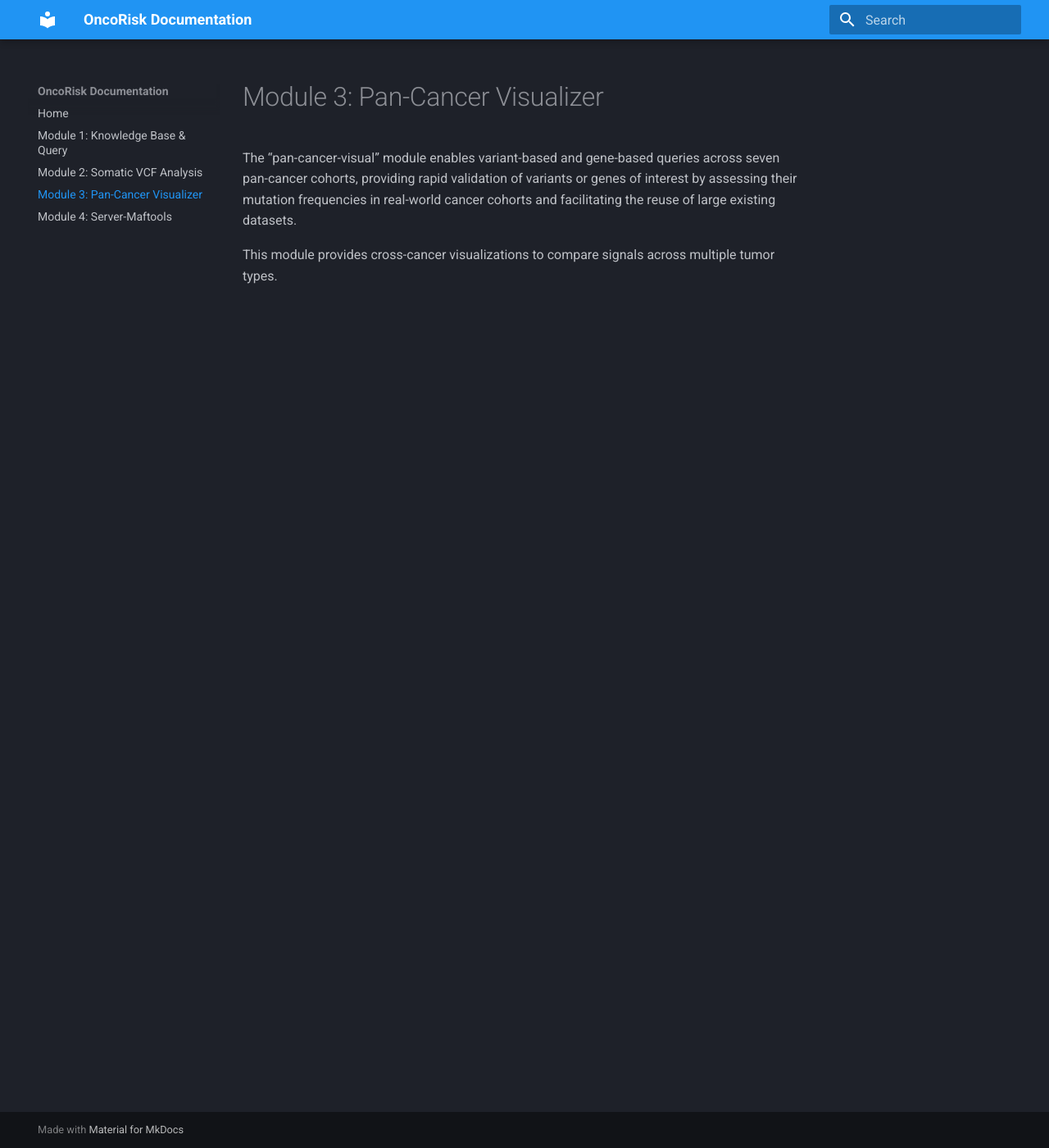
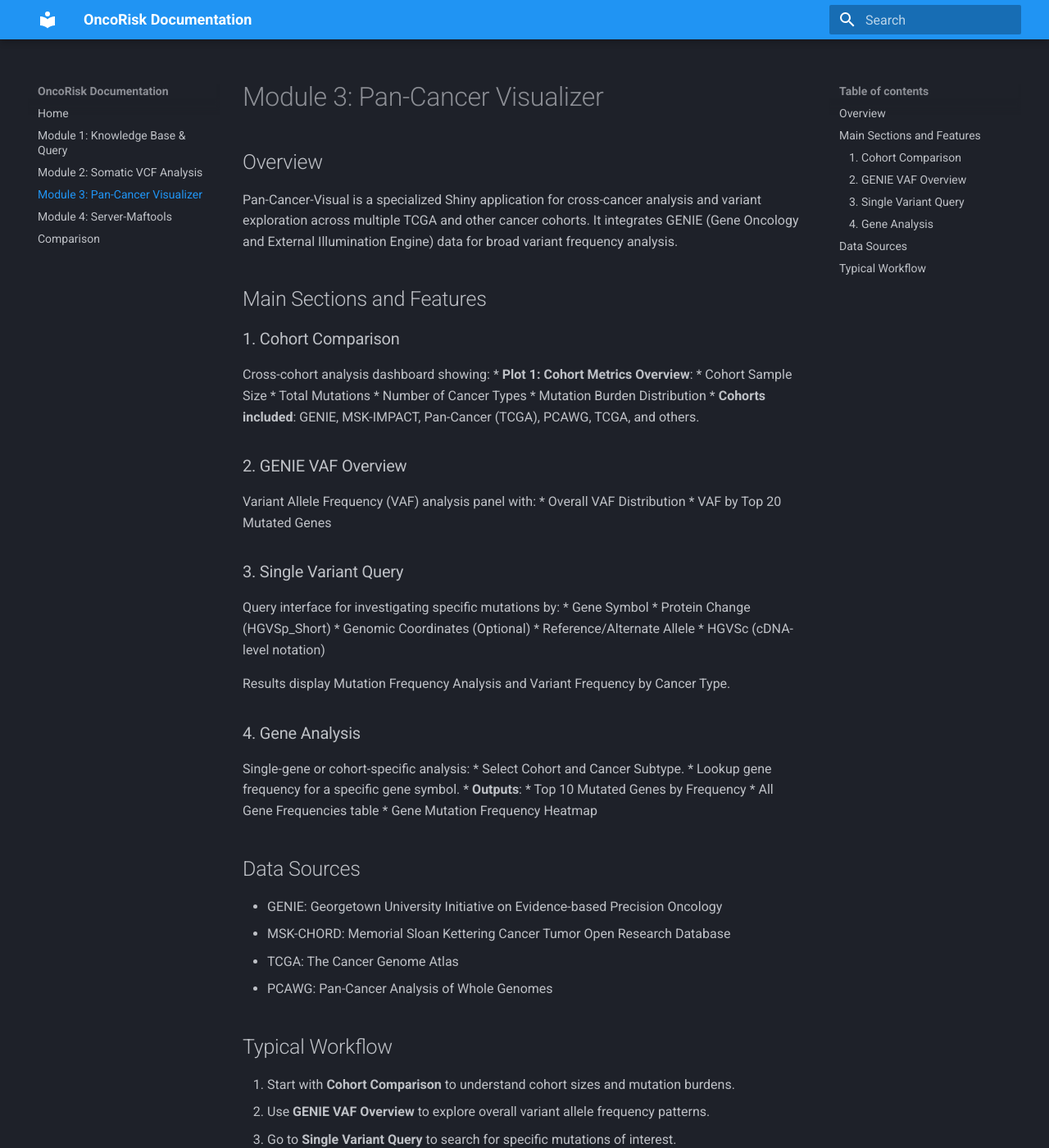
Before and after one commit to xiyasong/OncoRisk, an MkDocs documentation site: the page built from docs/module3_pancancer_visual.md, in a window 1280 px wide and 1400 px high. Shown: the whole window at 82% size. Built offline with MkDocs 1.6.1 and Material for MkDocs 9.7.7, drawn with Linux system fonts in a browser that asks for light colours; some of the changed text lies outside the part shown.

Commit message:
Update Maftools and Pan-Cancer docs, add comparison

```diff
--- a/docs/module3_pancancer_visual.md
+++ b/docs/module3_pancancer_visual.md
@@ -1,5 +1,51 @@
 # Module 3: Pan-Cancer Visualizer
 
-The “pan-cancer-visual” module enables variant-based and gene-based queries across seven pan-cancer cohorts, providing rapid validation of variants or genes of interest by assessing their mutation frequencies in real-world cancer cohorts and facilitating the reuse of large existing datasets.
+## Overview
+Pan-Cancer-Visual is a specialized Shiny application for cross-cancer analysis and variant exploration across multiple TCGA and other cancer cohorts. It integrates GENIE (Gene Oncology and External Illumination Engine) data for broad variant frequency analysis.
 
-This module provides cross-cancer visualizations to compare signals across multiple tumor types.
+## Main Sections and Features
+### 1. Cohort Comparison
+Cross-cohort analysis dashboard showing:
+*   **Plot 1: Cohort Metrics Overview**:
+    *   Cohort Sample Size
+    *   Total Mutations
+    *   Number of Cancer Types
+    *   Mutation Burden Distribution
+*   **Cohorts included**: GENIE, MSK-IMPACT, Pan-Cancer (TCGA), PCAWG, TCGA, and others.
+
+### 2. GENIE VAF Overview
+Variant Allele Frequency (VAF) analysis panel with:
+*   Overall VAF Distribution
+*   VAF by Top 20 Mutated Genes
+
+### 3. Single Variant Query
+Query interface for investigating specific mutations by:
+*   Gene Symbol
+*   Protein Change (HGVSp_Short)
+*   Genomic Coordinates (Optional)
+*   Reference/Alternate Allele
+*   HGVSc (cDNA-level notation)
+
+Results display Mutation Frequency Analysis and Variant Frequency by Cancer Type.
+
+### 4. Gene Analysis
+Single-gene or cohort-specific analysis:
+*   Select Cohort and Cancer Subtype.
+*   Lookup gene frequency for a specific gene symbol.
+*   **Outputs**:
+    *   Top 10 Mutated Genes by Frequency
+    *   All Gene Frequencies table
+    *   Gene Mutation Frequency Heatmap
+
+## Data Sources
+*   GENIE: Georgetown University Initiative on Evidence-based Precision Oncology
+*   MSK-CHORD: Memorial Sloan Kettering Cancer Tumor Open Research Database
+*   TCGA: The Cancer Genome Atlas
+*   PCAWG: Pan-Cancer Analysis of Whole Genomes
+
+## Typical Workflow
+1.  Start with **Cohort Comparison** to understand cohort sizes and mutation burdens.
+2.  Use **GENIE VAF Overview** to explore overall variant allele frequency patterns.
+3.  Go to **Single Variant Query** to search for specific mutations of interest.
+4.  Use **Gene Analysis** to explore gene-level mutation frequencies.
+5.  Review generated visualizations (heatmaps, bar charts, frequency tables).
--- a/docs/module4_maftools.md
+++ b/docs/module4_maftools.md
@@ -1,5 +1,59 @@
 # Module 4: Server-Maftools
 
-The “server-maftools” module supports efficient cohort-level mutation visualization and analysis, enabling the exploration and validation of novel biological insights such as prognosis-associated mutations and enriched oncogenic pathways.
+## Overview
+Server-Maftools is a web-based Shiny application that integrates the `maftools` R package and `G3viz` visualization package to analyze and visualize MAF (Mutation Annotation Format) files from cancer genomics studies. It enables comprehensive analysis of somatic mutations in TCGA cohorts and user-provided mutation data.
 
-It provides mutation data from 34 TCGA cohorts and CCLE cell lines as ready-to-use examples, while also accepting any of the user-uploaded data for custom analysis. This module provides utilities dedicated to handling Mutation Annotation Format files, such as filtering and summarization.
+## Main Sections and Features
+### 1. Introduction
+Entry point providing an overview of the application structure and capabilities. Displays example visualizations showing the complete analysis pipeline.
+
+### 2. Available TCGA Cohorts
+Displays a searchable table of all available TCGA cancer studies with:
+*   **Study Abbreviation**: Cancer type (ACC, BLCA, BRCA, etc.)
+*   **Data Source**: MC3, Firehose, or CCLE
+*   **Sample Counts**: Number of samples available for each study
+
+### 3. Load & Analyze
+Data ingestion interface with two options:
+*   **Load TCGA Cohort Data**: Select from pre-loaded TCGA studies.
+*   **Upload My Own MAF File**: Upload custom mutation data files.
+
+### 4. Cohort Visualization
+Basic visualization tools for cohort-level mutation analysis:
+*   **MAF Summary Plot**: Overall mutation statistics.
+*   **Oncoplot**: Visual summary of genes and samples with mutations.
+*   **Ti/Tv Analysis**: Transition/Transversion ratio analysis.
+*   **TCGA Mutation Load Comparisons**: Compare mutation burdens across studies.
+*   **Recurrent Mutation Analysis**: Identify frequently mutated genes.
+
+### 5. Genes/Samples Visualization
+Advanced visualization focusing on individual genes and samples:
+*   **Lollipop Plots**: Protein-level mutation distribution.
+*   **Rainfall Plots**: Identify mutation clusters.
+*   **VAF Distribution Plots**: Visualize Variant Allele Frequency.
+
+### 6. Cohort Analysis
+Comprehensive analysis modules:
+*   **TMB Calculation**: Tumor Mutational Burden quantification.
+*   **Somatic Interactions**: Co-mutation patterns between genes.
+*   **Cancer Driver Genes**: Identify significantly mutated genes.
+*   **Pfam Domains**: Protein domain-level mutation analysis.
+*   **Survival Analysis**: Correlate mutations and patient survival.
+*   **Mutational Comparison**: Compare mutation patterns across cohorts.
+*   **Clinical Enrichment**: Link mutations to clinical phenotypes.
+*   **Drug-Gene Interactions**: Connect mutations to therapeutic targets.
+*   **Oncogenic Pathways**: Map mutations to signaling pathways.
+*   **Tumor Heterogeneity**: Quantify genetic diversity.
+*   **Mutation Signatures**: Identify mutational signatures.
+
+## Typical Workflow
+1.  Navigate to **Available TCGA Cohorts** to browse studies.
+2.  Go to **Load & Analyze** and select a TCGA study or upload your MAF file.
+3.  Click **LOAD DATA**.
+4.  Use **Cohort Visualization** to explore overall mutation patterns.
+5.  Use **Genes/Samples Visualization** for detailed variant inspection.
+6.  Access **Cohort Analysis** modules for specialized analyses.
+
+## Data Format Requirements
+*   **Input**: MAF files (Mutation Annotation Format) or TCGA study selection.
+*   **Output**: Interactive plots, summary statistics, downloadable visualizations.
--- a/mkdocs.yml
+++ b/mkdocs.yml
@@ -11,3 +11,4 @@ nav:
   - 'Module 2: Somatic VCF Analysis': module2_somatic_analysis.md
   - 'Module 3: Pan-Cancer Visualizer': module3_pancancer_visual.md
   - 'Module 4: Server-Maftools': module4_maftools.md
+  - 'Comparison': comparison.md
```
Also changed, not shown: docs/comparison.md (added, +25 -0 lines).
